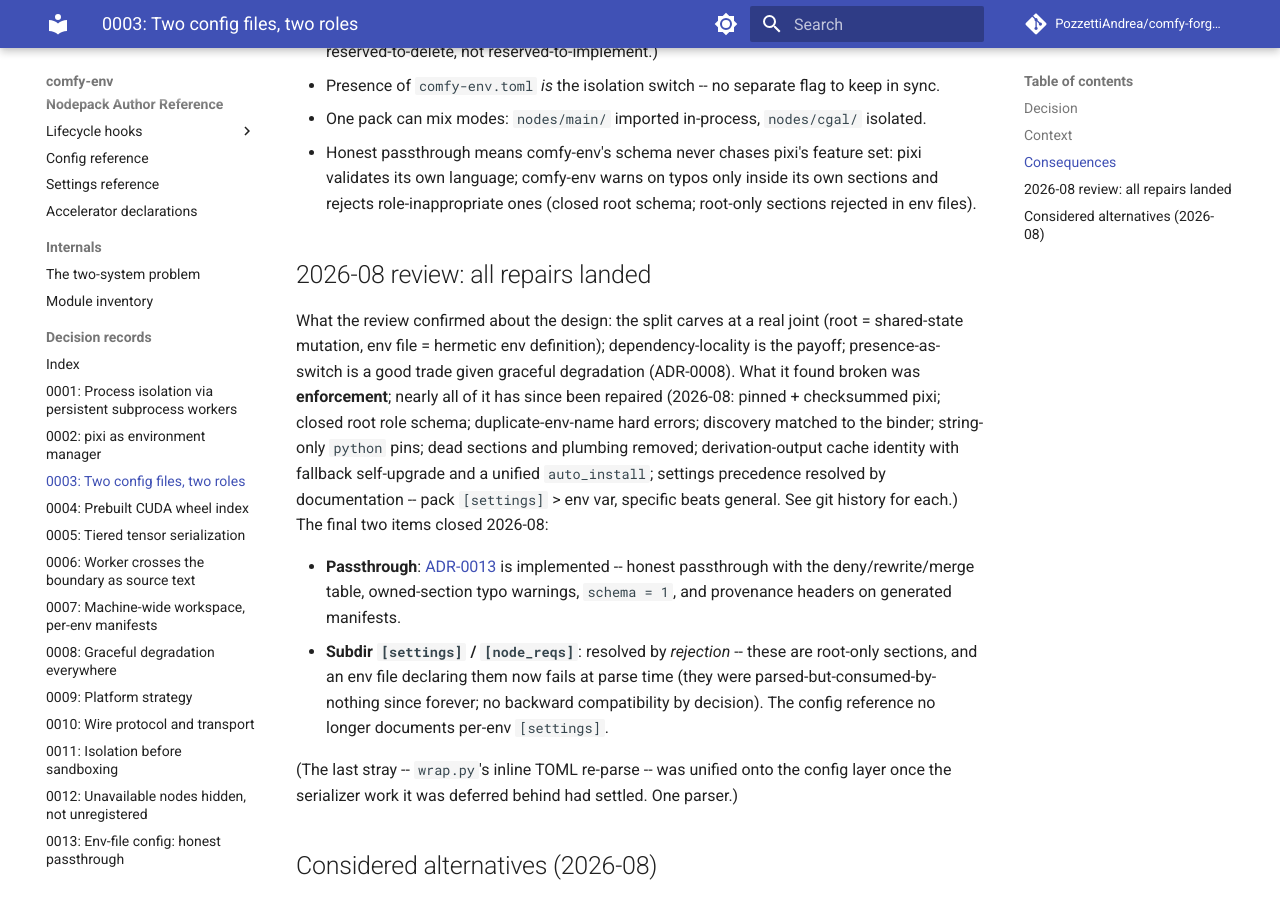
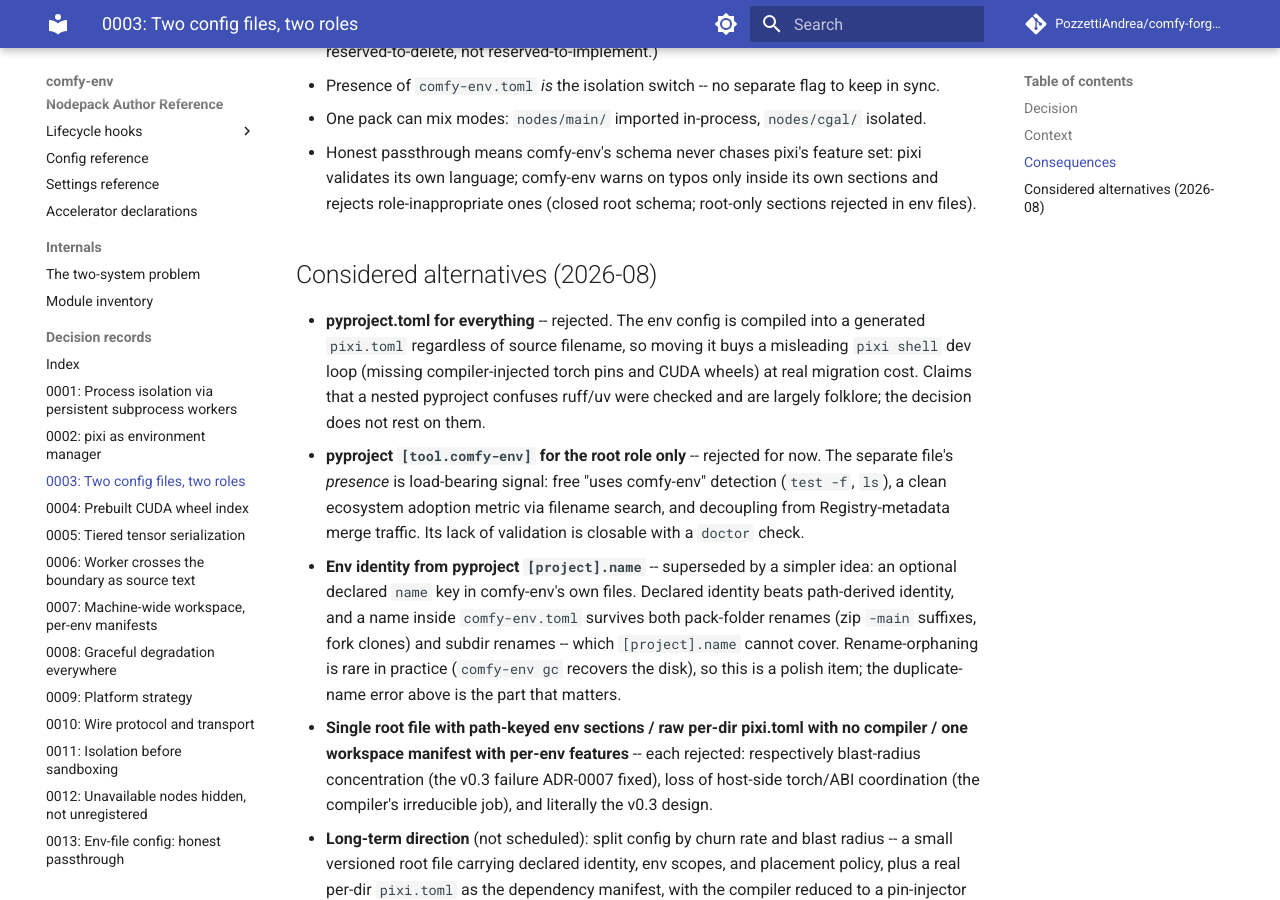
Before and after one commit to Comfy-Forge/comfy-forge-docs, an MkDocs documentation site: the page built from docs/comfy-env/adr/0003-two-config-files-with-two-roles.md, in a window 1280 px wide and 900 px high, scrolled down 1583 px. Built offline with MkDocs 1.6.1 and Material for MkDocs 9.7.7, drawn with Linux system fonts in a browser that asks for light colours; comment, search, counter and statistics services are not loaded.

Commit message:
ADR-0003: drop the resolved review section -- git history holds the ledger
Co-Authored-By: Claude Fable 5 <noreply@anthropic.com>

```diff
--- a/docs/comfy-env/adr/0003-two-config-files-with-two-roles.md
+++ b/docs/comfy-env/adr/0003-two-config-files-with-two-roles.md
@@ -76,34 +76,6 @@ exactly `comfy-env`. Remaining host-env stragglers in existing packs (e.g.
   inside its own sections and rejects role-inappropriate ones (closed root
   schema; root-only sections rejected in env files).
 
-## 2026-08 review: all repairs landed
-
-What the review confirmed about the design: the split carves at a real
-joint (root = shared-state mutation, env file = hermetic env definition);
-dependency-locality is the payoff; presence-as-switch is a good trade given
-graceful degradation (ADR-0008). What it found broken was **enforcement**;
-nearly all of it has since been repaired (2026-08: pinned + checksummed
-pixi; closed root role schema; duplicate-env-name hard errors; discovery
-matched to the binder; string-only `python` pins; dead sections and
-plumbing removed; derivation-output cache identity with fallback
-self-upgrade and a unified `auto_install`; settings precedence resolved by
-documentation -- pack `[settings]` > env var, specific beats general. See
-git history for each.) The final two items closed 2026-08:
-
-- **Passthrough**: [ADR-0013](0013-env-file-passthrough-contract.md) is
-  implemented -- honest passthrough with the deny/rewrite/merge table,
-  owned-section typo warnings, `schema = 1`, and provenance headers on
-  generated manifests.
-- **Subdir `[settings]` / `[node_reqs]`**: resolved by *rejection* -- these
-  are root-only sections, and an env file declaring them now fails at
-  parse time (they were parsed-but-consumed-by-nothing since forever; no
-  backward compatibility by decision). The config reference no longer
-  documents per-env `[settings]`.
-
-(The last stray -- `wrap.py`'s inline TOML re-parse -- was unified onto
-the config layer once the serializer work it was deferred behind had
-settled. One parser.)
-
 ## Considered alternatives (2026-08)
 
 - **pyproject.toml for everything** -- rejected. The env config is compiled
```
